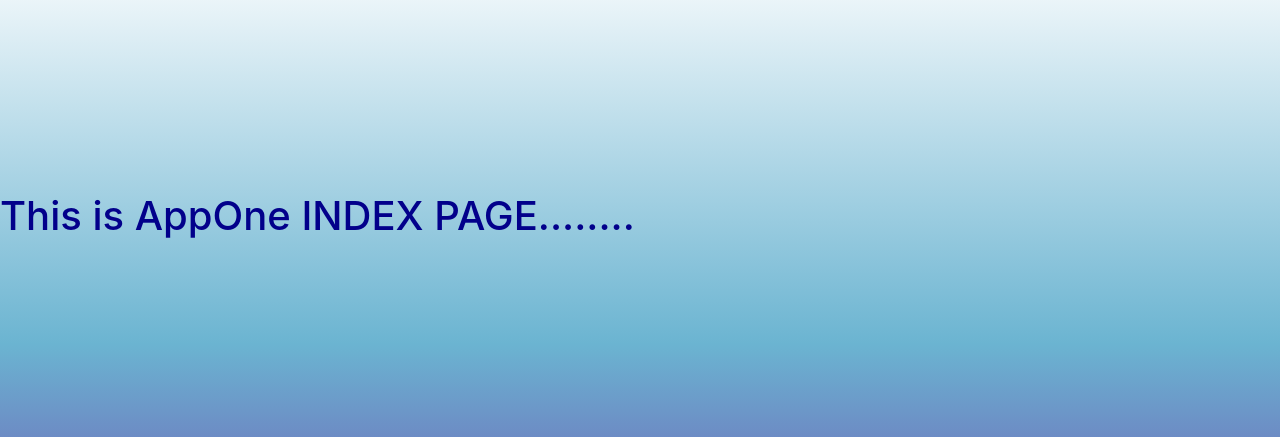
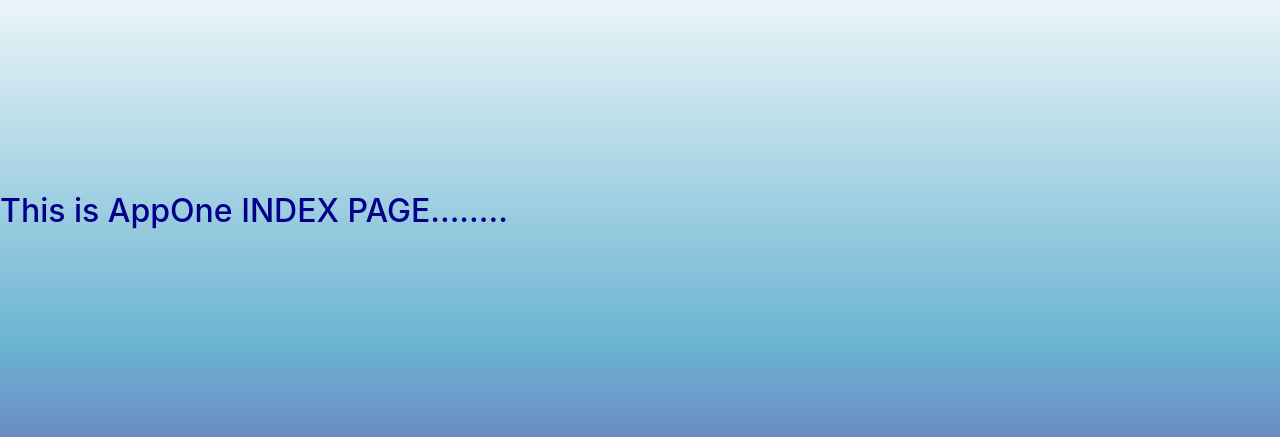
Before and after one commit to neethuramesan/project, a Django app: page / in a window 1280 px wide. Shown: the part 56-493 px from the top of the page. Run offline with Django 4.2, Linux system fonts and the light colour scheme; some libraries are stand-ins or nearby versions.

Commit message:
second commit

```diff
--- a/AdvancePrjct/AppOne/templates/index.html
+++ b/AdvancePrjct/AppOne/templates/index.html
@@ -2,8 +2,8 @@
 
 {% block content %}
 
-<h1 style="color:rgb(2, 0, 139);margin-top:15%;">
+<h2 style="color:rgb(2, 0, 139);margin-top:15%;">
     This is AppOne INDEX PAGE........
-</h1>
+</h2>
 
 {% endblock %}
```
